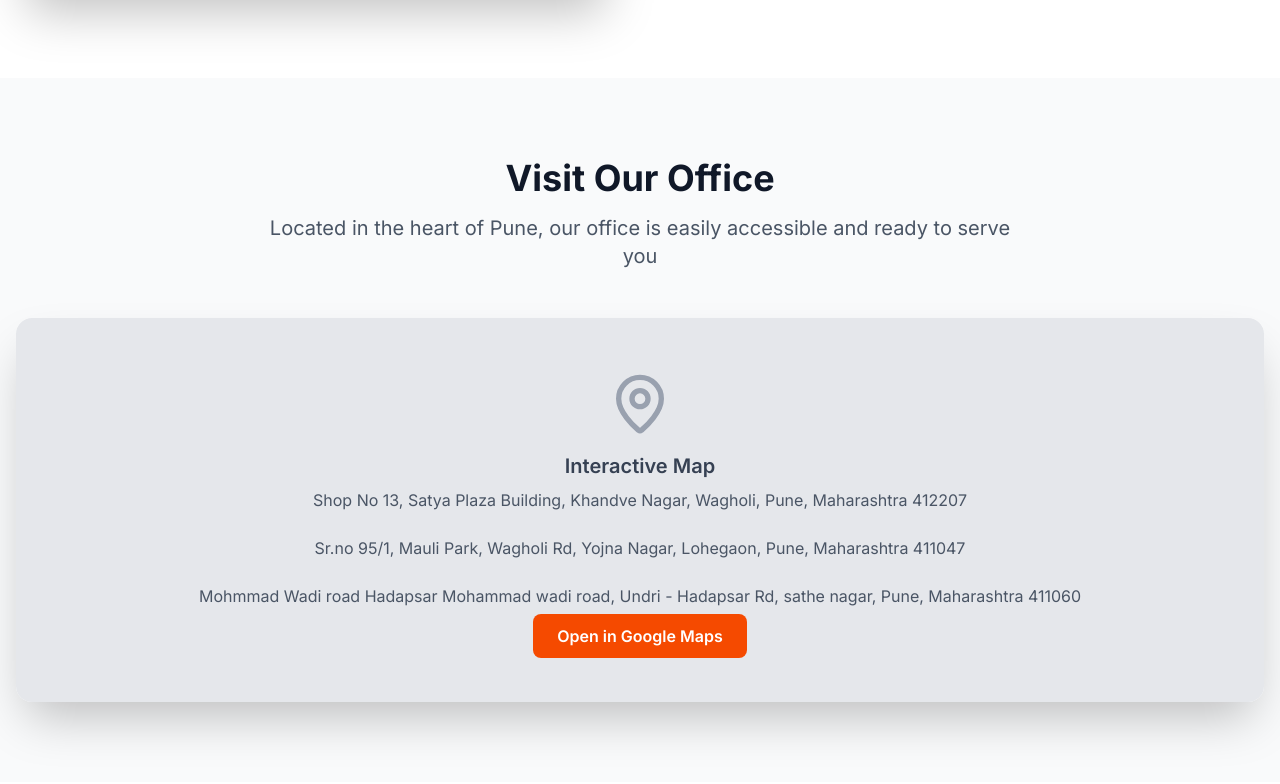
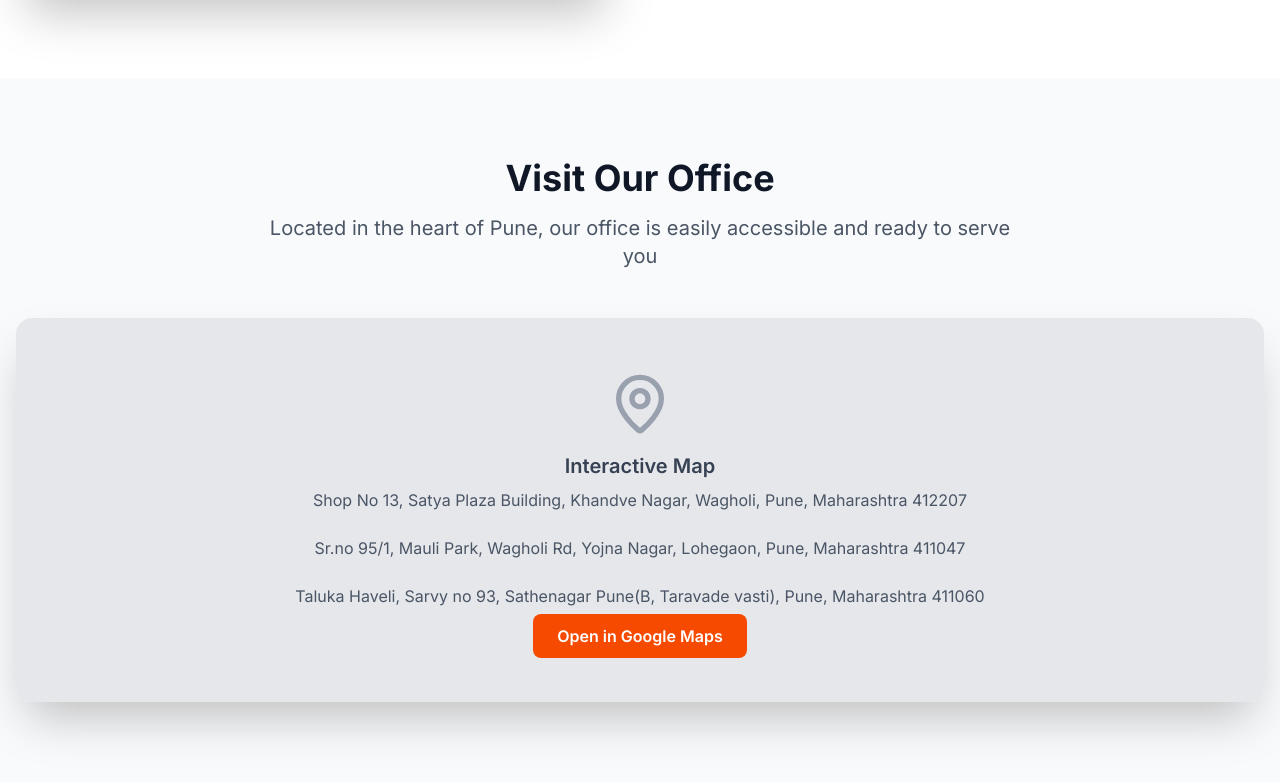
Before and after one commit to shriyash-sharma/chaukanna.com-website, a Next.js app: page /contact in a window 1280 px wide. Shown: the part 1335-2119 px from the top of the page. Built offline with nearby package versions, Linux system fonts and the light colour scheme; no server answers.

Commit message:
Changing third address.

```diff
--- a/src/components/ContactForm.tsx
+++ b/src/components/ContactForm.tsx
@@ -96,7 +96,7 @@ export default function ContactForm() {
       addressBlocks: [
         ['Shop No 13, Satya Plaza Building,', 'Khandve Nagar, Wagholi, Pune, Maharashtra 412207'],
         ['Sr.no 95/1, Mauli Park, Wagholi Rd, Yojna Nagar, Lohegaon, Pune, Maharashtra 411047'],
-        ['Mohmmad Wadi road Hadapsar Mohammad wadi road, Undri - Hadapsar Rd, sathe nagar, Pune, Maharashtra 411060'],
+        ['Taluka Haveli, Sarvy no 93,', 'Sathenagar Pune(B, Taravade vasti), Pune, Maharashtra 411060'],
       ],
       action: 'https://maps.google.com/?q=Pune+Maharashtra'
     },
@@ -353,7 +353,7 @@ export default function ContactForm() {
                 <div className="text-gray-600 mb-4 space-y-6">
                   <p>Shop No 13, Satya Plaza Building, Khandve Nagar, Wagholi, Pune, Maharashtra 412207</p>
                   <p>Sr.no 95/1, Mauli Park, Wagholi Rd, Yojna Nagar, Lohegaon, Pune, Maharashtra 411047</p>
-                  <p>Mohmmad Wadi road Hadapsar Mohammad wadi road, Undri - Hadapsar Rd, sathe nagar, Pune, Maharashtra 411060</p>
+                  <p>Taluka Haveli, Sarvy no 93, Sathenagar Pune(B, Taravade vasti), Pune, Maharashtra 411060</p>
                 </div>
                 <a
                   href="https://maps.google.com/?q=Pune+Maharashtra"
```
Lines whose indentation alone changed are shown as unchanged.
